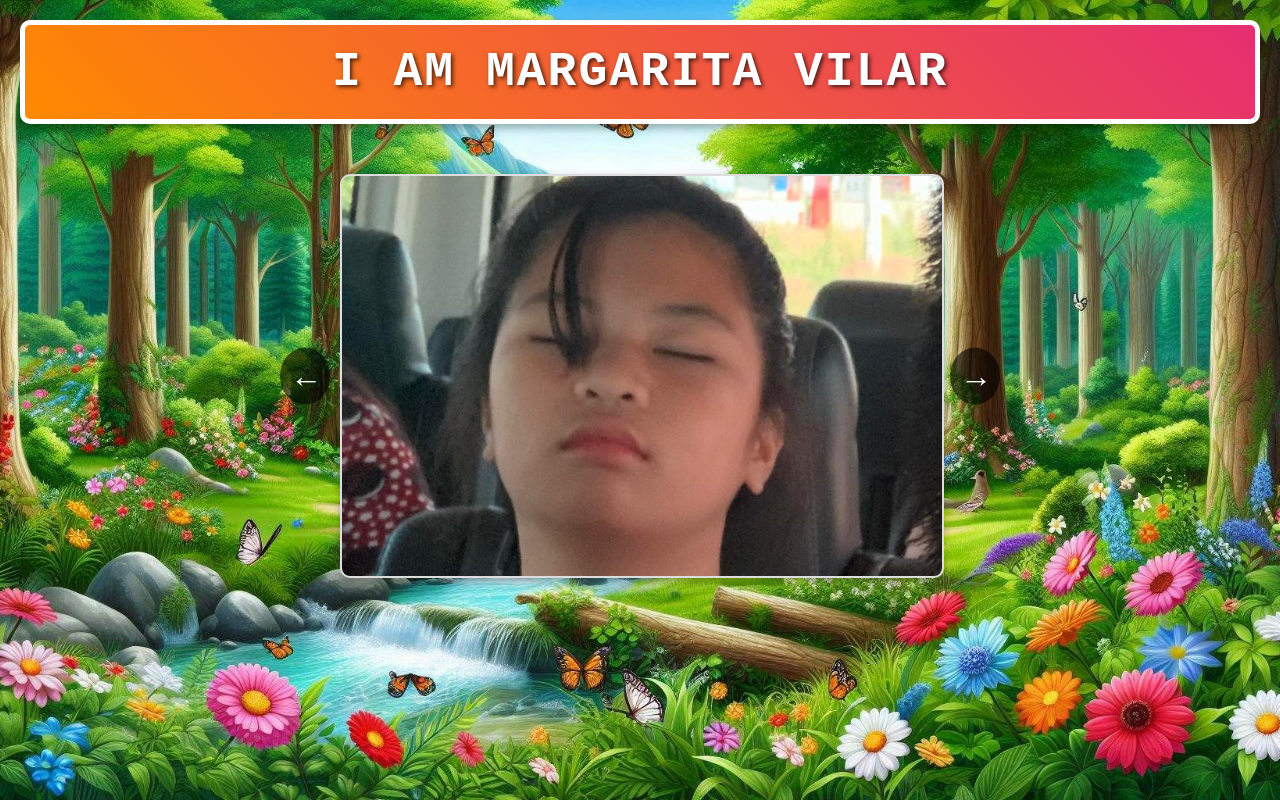
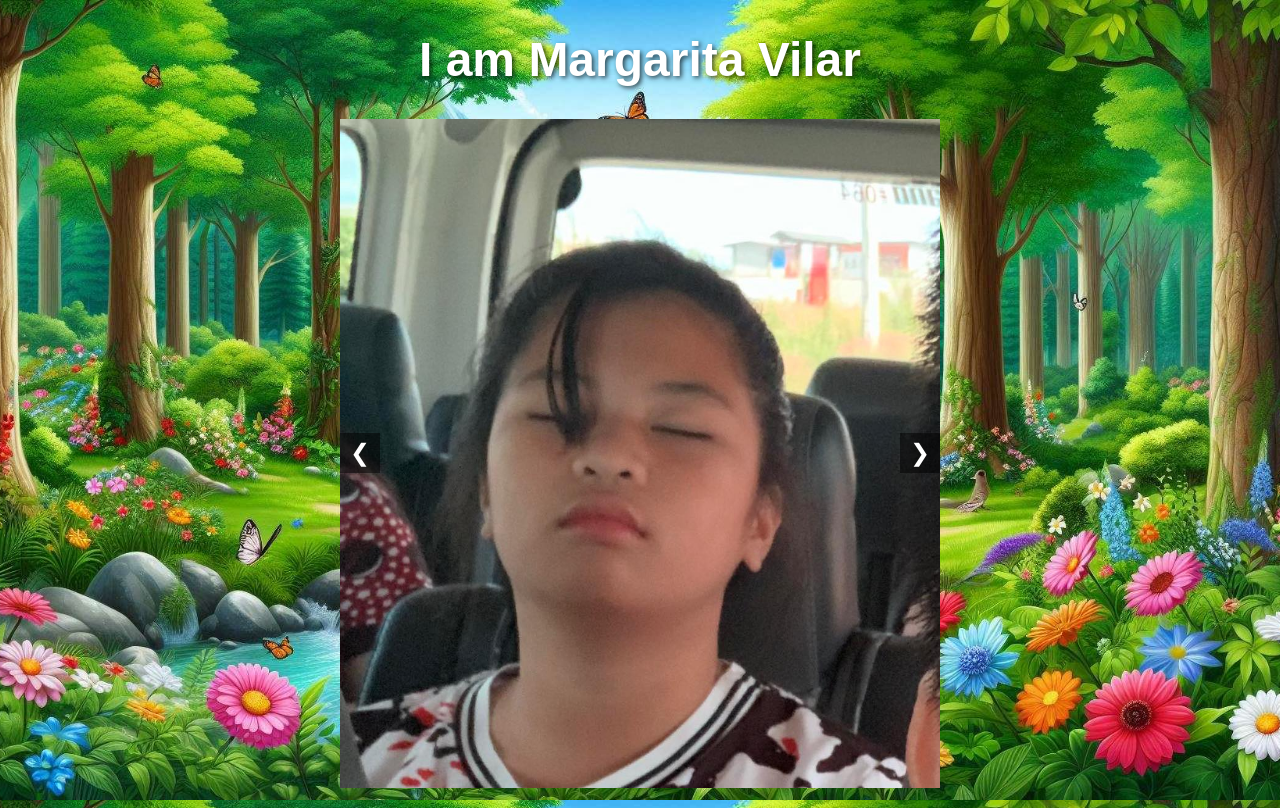
Before and after one commit to Paolo8218/margarita-vilar-website, a plain HTML site: page index.html in a window 1280 px wide. Drawn offline with Linux system fonts and the light colour scheme.

Commit message:
Update index.html

```diff
--- a/index.html
+++ b/index.html
@@ -6,100 +6,58 @@
   <title>I am Margarita Vilar</title>
   <style>
     body {
-            margin: 0;
+      background: url('bg.jpeg') no-repeat center center fixed;
+      background-size: cover;
       font-family: Arial, sans-serif;
       text-align: center;
-            background: url('bg.jpeg') no-repeat center center fixed;  /* Updated background path */
-            background-size: cover;
-            color: #fff;
     }
-
-        /* Title styling */
     h1 {
-            margin: 20px;
-            color: #fff;
-            font-family: 'Courier New', Courier, monospace; /* Use a different font */
       font-size: 3em;
-            padding: 20px;
-            background: linear-gradient(45deg, #ff8a00, #e52e71); /* Gradient background */
-            border: 5px solid #fff;  /* White border around the title */
-            border-radius: 10px;
-            box-shadow: 0 4px 8px rgba(0, 0, 0, 0.3);  /* Soft shadow for the title */
-            text-transform: uppercase; /* Make text uppercase */
-            letter-spacing: 2px;  /* Add spacing between letters */
-            text-shadow: 2px 2px 4px rgba(0, 0, 0, 0.7); /* Optional text shadow for better visibility */
+      color: white;
+      text-shadow: 2px 2px 5px rgba(0, 0, 0, 0.7);
     }
-
-        .frame-container {
-            margin: 50px auto;
+    .image-frame {
       width: 80%;
       max-width: 600px;
+      margin: 20px auto;
       position: relative;
     }
-
-        .frame {
+    .image-frame img {
       width: 100%;
-            height: 400px;
-            border: 2px solid #ddd;
-            box-shadow: 0 4px 8px rgba(0, 0, 0, 0.3);
-            overflow: hidden;
-            background: rgba(255, 255, 255, 0.8);
-            border-radius: 10px;
-        }
-
-        .frame img {
-            width: 100%;
-            height: 100%;
-            object-fit: cover;
-            display: none;
-        }
-
-        .frame img.active {
+      height: auto;
       display: block;
     }
-
-        .arrow {
+    .arrows {
       position: absolute;
       top: 50%;
       transform: translateY(-50%);
-            font-size: 2em;
-            font-weight: bold;
-            color: #fff;
-            background: rgba(0, 0, 0, 0.6);
-            border: none;
+      width: 40px;
+      height: 40px;
+      background-color: rgba(0, 0, 0, 0.5);
+      color: white;
+      text-align: center;
+      line-height: 40px;
+      font-size: 24px;
       cursor: pointer;
-            padding: 10px;
-            width: 50px;
-            text-align: center;
-            z-index: 1000;
-            border-radius: 50%;
     }
-
-        .arrow:hover {
-            background: rgba(0, 0, 0, 0.8);
+    .left-arrow {
+      left: 0;
     }
-
-        .arrow.left {
-            left: -60px;
+    .right-arrow {
+      right: 0;
     }
-
-        .arrow.right {
-            right: -60px;
-        }
-
   </style>
 </head>
 <body>
   <h1>I am Margarita Vilar</h1>
-    <div class="frame-container">
-        <button class="arrow left" onclick="showPrevious()">&#8592;</button>
-        <div class="frame" id="imageFrame">
-            <!-- Images will be displayed here -->
+  <div class="image-frame">
+    <img id="image" src="0.jpg" alt="Image 0">
+    <span class="arrows left-arrow" onclick="prevImage()">❮</span>
+    <span class="arrows right-arrow" onclick="nextImage()">❯</span>
   </div>
-        <button class="arrow right" onclick="showNext()">&#8594;</button>
-    </div>
+
   <script>
-        // Array of image filenames stored in the 'public' folder
+    let currentImage = 0;
     const images = [
       '0.jpg',
       '1.jpg',
@@ -113,31 +71,18 @@
       '9.jpg'
     ];
 
-        let currentIndex = 0;
-
-        // Load images into the frame
-        const frame = document.getElementById('imageFrame');
-        images.forEach((src, index) => {
-            const img = document.createElement('img');
-            img.src = src;
-            img.className = index === 0 ? 'active' : '';
-            frame.appendChild(img);
-        });
-
-        const imageElements = frame.querySelectorAll('img');
-
-        // Function to show the next image
-        function showNext() {
-            imageElements[currentIndex].classList.remove('active');
-            currentIndex = (currentIndex + 1) % images.length;
-            imageElements[currentIndex].classList.add('active');
+    function updateImage() {
+      document.getElementById('image').src = images[currentImage];
     }
 
-        // Function to show the previous image
-        function showPrevious() {
-            imageElements[currentIndex].classList.remove('active');
-            currentIndex = (currentIndex - 1 + images.length) % images.length;
-            imageElements[currentIndex].classList.add('active');
+    function nextImage() {
+      currentImage = (currentImage + 1) % images.length;
+      updateImage();
+    }
+
+    function prevImage() {
+      currentImage = (currentImage - 1 + images.length) % images.length;
+      updateImage();
     }
   </script>
 </body>
```
Lines whose indentation alone changed are shown as unchanged.
